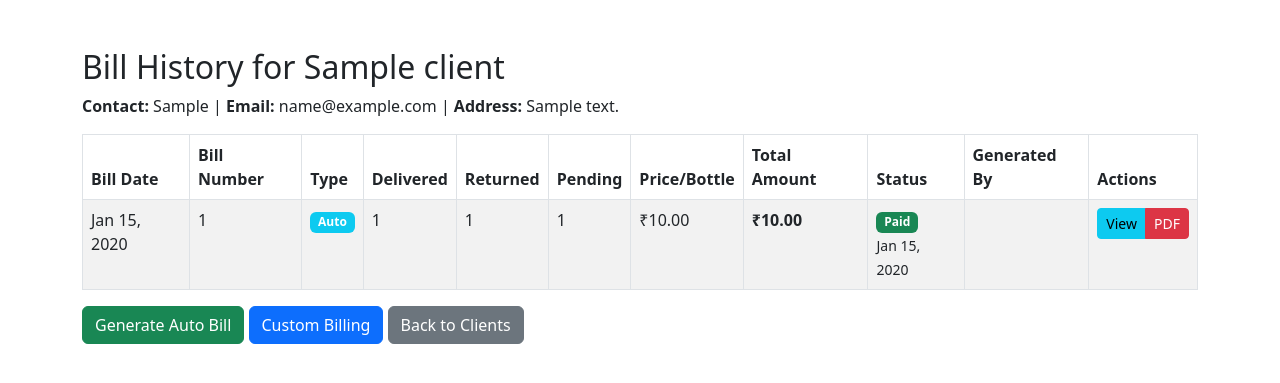
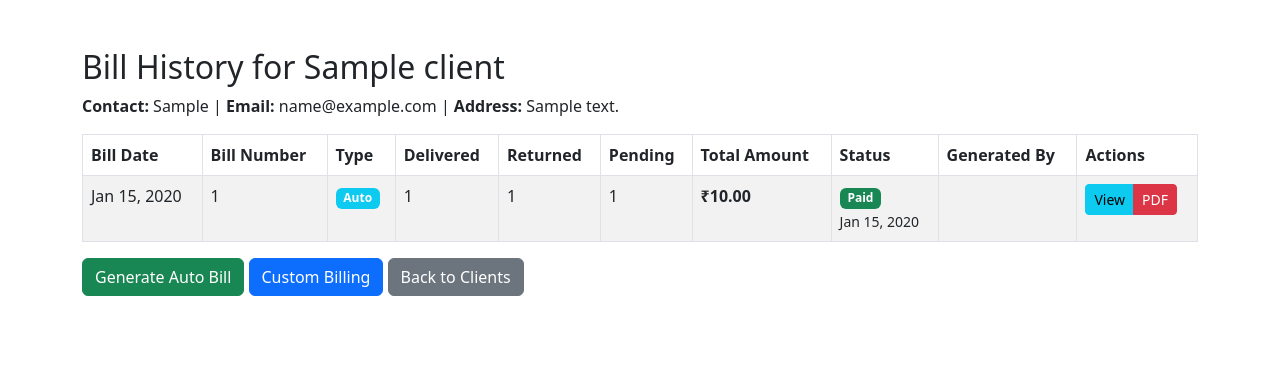
Before and after one commit to ashishmishra1998/O2_MGMT, a Django app: page /clients/1/bill-history/ in a window 1280 px wide. Shown: the part 56-439 px from the top of the page. Run offline with Django 5.2, Linux system fonts and the light colour scheme; a user stored in the database is signed in; tables that the repository leaves empty hold one stand-in row (values such as "Sample post"); some libraries are stand-ins or nearby versions.

Commit message:
Remove price per bottle from bill history

```diff
--- a/templates/bill_history.html
+++ b/templates/bill_history.html
@@ -22,7 +22,6 @@
                 <th>Delivered</th>
                 <th>Returned</th>
                 <th>Pending</th>
-                <th>Price/Bottle</th>
                 <th>Total Amount</th>
                 <th>Status</th>
                 <th>Generated By</th>
@@ -47,7 +46,6 @@
                 <td>{{ bill.delivered_bottles }}</td>
                 <td>{{ bill.returned_bottles }}</td>
                 <td>{{ bill.pending_bottles }}</td>
-                <td>₹{{ bill.price_per_bottle }}</td>
                 <td><strong>₹{{ bill.total_amount }}</strong></td>
                 <td>
                     {% if bill.paid %}
```
